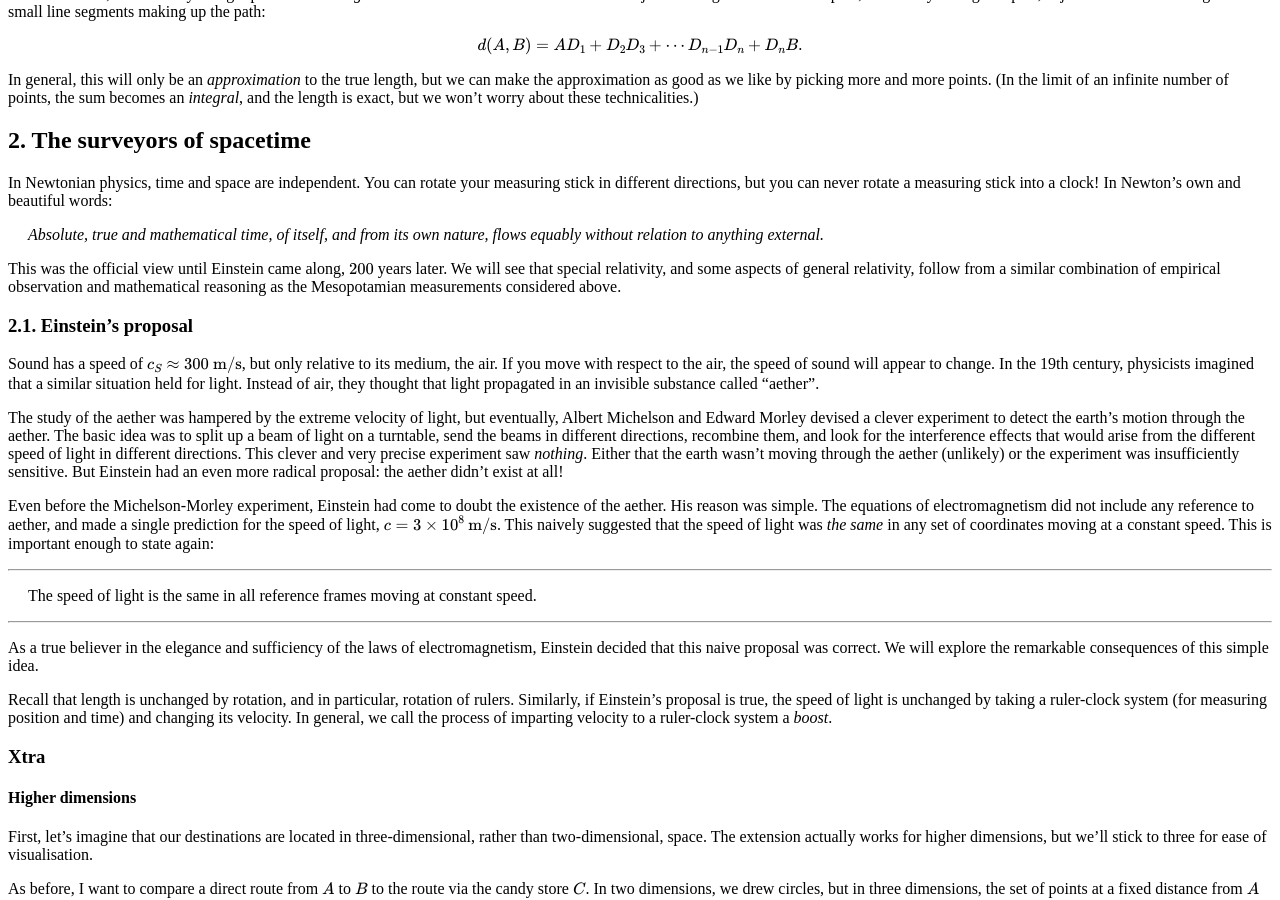
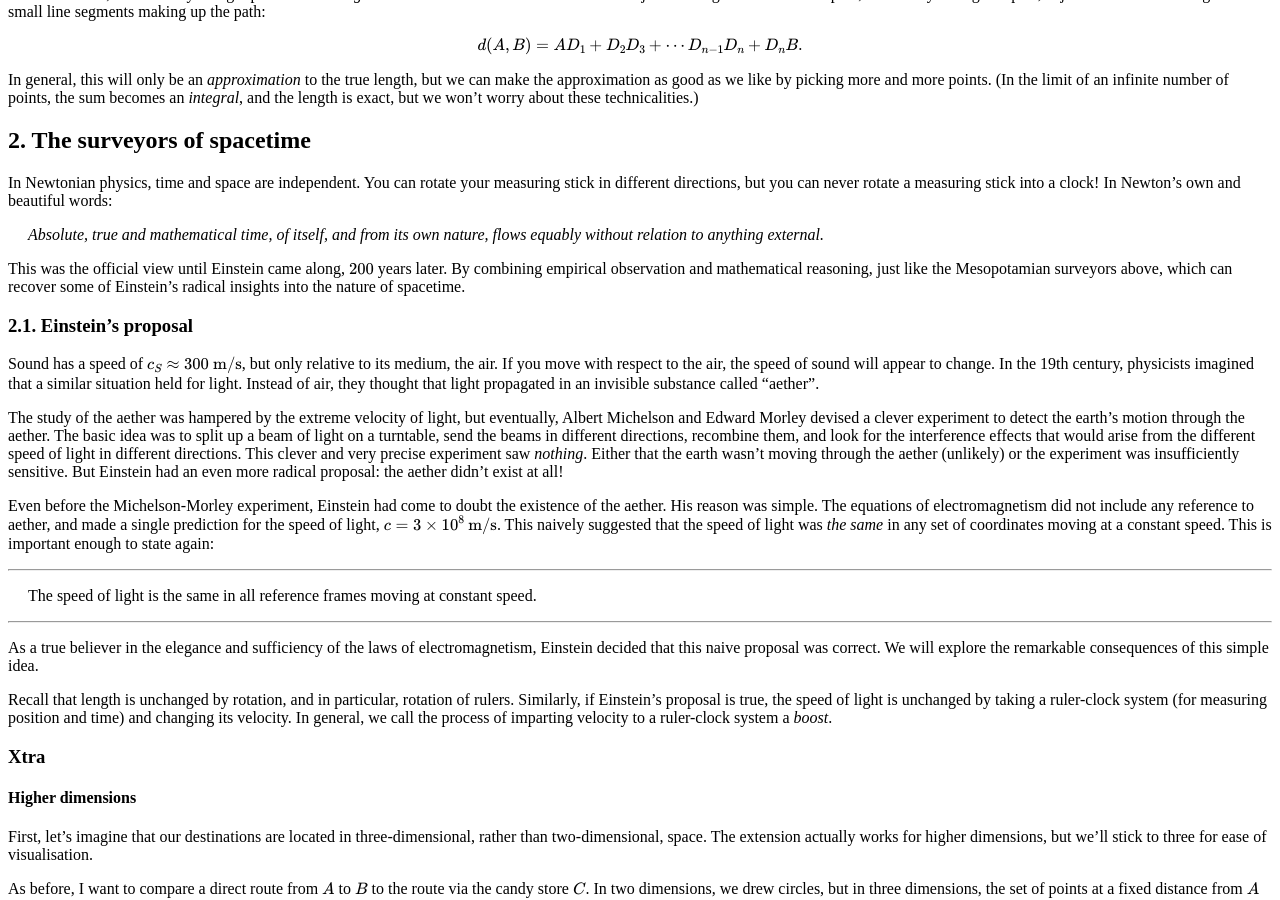
Before and after one commit to hapax/hapax.github.io, a Jekyll site: the page built from assets/maximal.md, in a window 1280 px wide and 900 px high, scrolled down 2926 px. Built offline with Jekyll 4.4.1, drawn with Linux system fonts in a browser that asks for light colours; our own code applies the rules of GitHub Pages for plain Markdown files; formulas are drawn with MathJax 3; a script that is not in the unit is left out.

Commit message:
Update maximal.md

```diff
--- a/assets/maximal.md
+++ b/assets/maximal.md
@@ -300,9 +300,9 @@ nature, flows equably without relation to anything external.*
 
 This was the official view until Einstein came along, $200$ years
 later.
-We will see that special relativity, and some aspects of general
-relativity, follow from a similar combination of empirical observation
-and mathematical reasoning as the Mesopotamian measurements considered above.
+By combining empirical observation and mathematical reasoning, just
+like the Mesopotamian surveyors above, which can recover some of Einstein's
+radical insights into the nature of spacetime.
 
 ### 2.1. Einstein's proposal <a id="sec-2-1" name="sec-2-1"></a>
 
```
